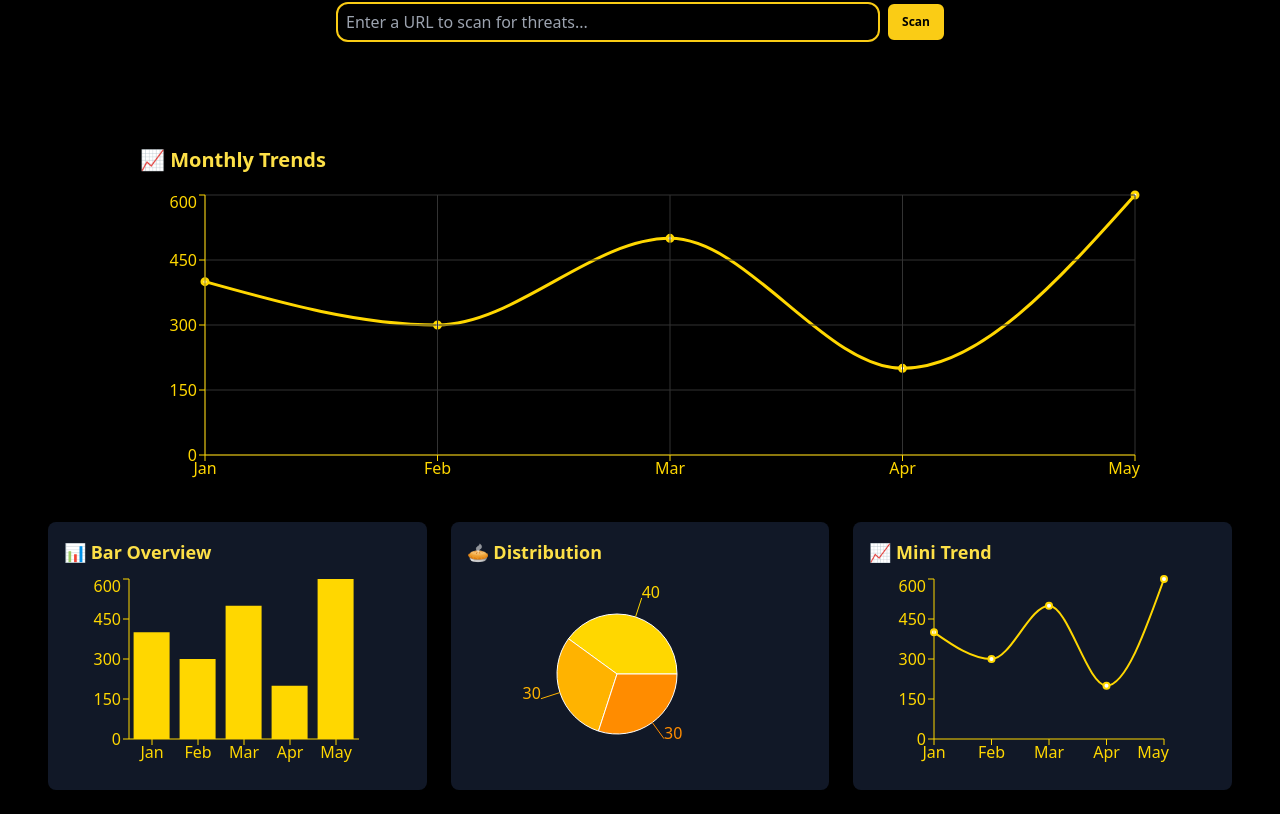
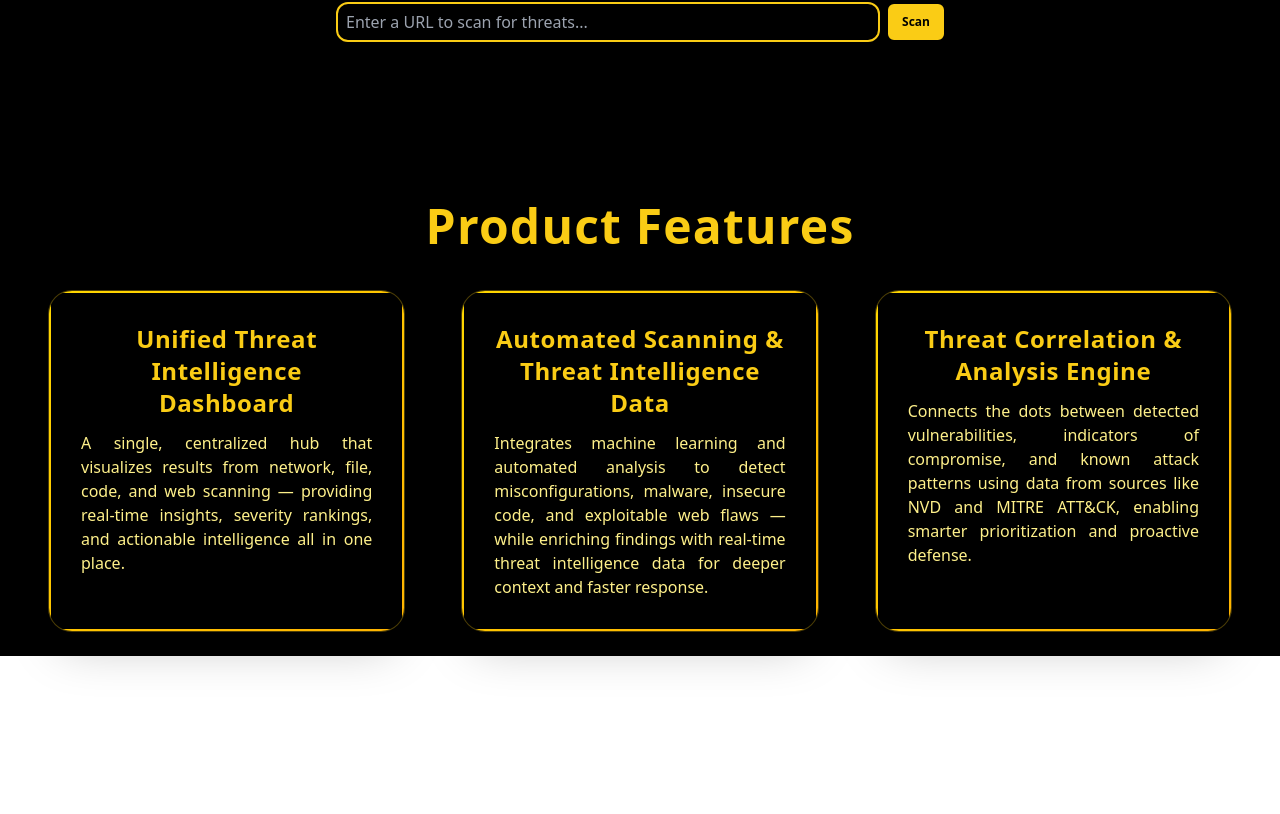
Before and after one commit to mr-asad-git/Threat-eagle, a React (Create React App) app: page / in a window 1280 px wide. Shown: the part 398-1212 px from the top of the page. After the commit the page ends 1054 px from the top, so only its background shows below. Built offline with nearby package versions, Linux system fonts and the light colour scheme; a web font is replaced by a local one.

Commit message:
Refactor GraphGrid component for improved structure and clarity

```diff
--- a/src/components/GraphGrid.js
+++ b/src/components/GraphGrid.js
@@ -1,85 +1,32 @@
-// GraphGrid.jsx
+'use client'
 import React from 'react';
-import {
-  LineChart, Line, CartesianGrid, XAxis, YAxis, Tooltip,
-  BarChart, Bar, PieChart, Pie, Cell
-} from 'recharts';
-
-const data = [
-  { name: 'Jan', value: 400 },
-  { name: 'Feb', value: 300 },
-  { name: 'Mar', value: 500 },
-  { name: 'Apr', value: 200 },
-  { name: 'May', value: 600 },
-];
-
-const pieData = [
-  { name: 'A', value: 40 },
-  { name: 'B', value: 30 },
-  { name: 'C', value: 30 },
-];
-
-const COLORS = ['#FFD700', '#FFB300', '#FF8C00'];
+// import { Brain, Zap, Search } from 'lucide-react';
 
 const GraphGrid = () => {
   return (
-    <div className="mt-2 p-6 bg-black text-yellow-300">
-      {/* Large Graph */}
-      <div className="w-full flex justify-center mb-8">
-        <div className="flex flex-col">
-        <h2 className="text-xl font-sans mb-4 font-bold">📈 Monthly Trends</h2>
-        <LineChart width={1000} height={300} data={data}>
-          <Line type="monotone" dataKey="value" stroke="#FFD700" strokeWidth={3} />
-          <CartesianGrid stroke="#333" />
-          <XAxis dataKey="name" stroke="#FFD700" />
-          <YAxis stroke="#FFD700" />
-          <Tooltip />
-        </LineChart></div>
-      </div>
-
-      {/* Grid of 3 Smaller Graphs */}
-      <div className="grid grid-cols-3 gap-6">
-        {/* Bar Chart */}
-        <div className="bg-gray-900 p-4 rounded-lg shadow-lg">
-          <h3 className="text-lg font-semibold mb-2 font-bold">📊 Bar Overview</h3>
-          <BarChart width={300} height={200} data={data}>
-            <Bar dataKey="value" fill="#FFD700" />
-            <XAxis dataKey="name" stroke="#FFD700" />
-            <YAxis stroke="#FFD700" />
-            <Tooltip />
-          </BarChart>
+    <div className="mt-16 p-6 bg-black text-yellow-300">
+      <h2 className="text-5xl font-bold text-yellow-400 mb-10 text-center tracking-wide">Product Features</h2>
+      <div className="grid grid-cols-1 md:grid-cols-3 gap-14">
+        {/* Feature 1 */}
+        <div className="relative rounded-3xl p-8 flex flex-col items-center bg-black/60 border border-yellow-400/30 shadow-2xl backdrop-blur-lg hover:scale-105 hover:shadow-yellow-400/40 transition-transform duration-300 group overflow-hidden">
+          <div className="absolute inset-0 pointer-events-none rounded-3xl border-2 border-yellow-400/20 group-hover:border-yellow-400/40" style={{borderImage: 'linear-gradient(135deg, #FFD700 0%, #FFB300 100%) 1'}}></div>
+          {/* <div className="relative z-10 text-6xl mb-4 animate-pulse">🧠</div> */}
+          <h3 className="relative z-10 text-2xl font-extrabold mb-3 text-yellow-400 text-center tracking-wide drop-shadow-lg">Unified Threat Intelligence Dashboard</h3>
+          <p className="relative z-10 text-yellow-200 text-justify text-base font-medium">A single, centralized hub that visualizes results from network, file, code, and web scanning — providing real-time insights, severity rankings, and actionable intelligence all in one place.</p>
         </div>
-
-        {/* Pie Chart */}
-        <div className="bg-gray-900 p-4 rounded-lg shadow-lg">
-          <h3 className="text-lg font-semibold mb-2 font-bold">🥧 Distribution</h3>
-          <PieChart width={300} height={200}>
-            <Pie
-              data={pieData}
-              cx="50%"
-              cy="50%"
-              outerRadius={60}
-              fill="#FFD700"
-              dataKey="value"
-              label
-            >
-              {pieData.map((entry, index) => (
-                <Cell key={`cell-${index}`} fill={COLORS[index % COLORS.length]} />
-              ))}
-            </Pie>
-            <Tooltip />
-          </PieChart>
+        {/* Feature 2 */}
+        <div className="relative rounded-3xl p-8 flex flex-col items-center bg-black/60 border border-yellow-400/30 shadow-2xl backdrop-blur-lg hover:scale-105 hover:shadow-yellow-400/40 transition-transform duration-300 group overflow-hidden">
+          <div className="absolute inset-0 pointer-events-none rounded-3xl border-2 border-yellow-400/20 group-hover:border-yellow-400/40" style={{borderImage: 'linear-gradient(135deg, #FFD700 0%, #FFB300 100%) 1'}}></div>
+          {/* <div className="relative z-10 text-6xl mb-4 animate-bounce">⚡</div> */}
+          <h3 className="relative z-10 text-2xl font-extrabold mb-3 text-yellow-400 text-center tracking-wide drop-shadow-lg">Automated Scanning & Threat Intelligence Data</h3>
+          <p className="relative z-10 text-yellow-200 text-justify text-base font-medium">Integrates machine learning and automated analysis to detect misconfigurations, malware, insecure code, and exploitable web flaws — while enriching findings with real-time threat intelligence data for deeper context and faster response.</p>
         </div>
-
-        {/* Another Line Chart */}
-        <div className="bg-gray-900 p-4 rounded-lg shadow-lg">
-          <h3 className="text-lg font-semibold mb-2 font-bold">📈 Mini Trend</h3>
-          <LineChart width={300} height={200} data={data}>
-            <Line type="monotone" dataKey="value" stroke="#FFD700" strokeWidth={2} />
-            <XAxis dataKey="name" stroke="#FFD700" />
-            <YAxis stroke="#FFD700" />
-            <Tooltip />
-          </LineChart>
+        {/* Feature 3 */}
+        <div className="relative rounded-3xl p-8 flex flex-col items-center bg-black/60 border border-yellow-400/30 shadow-2xl backdrop-blur-lg hover:scale-105 hover:shadow-yellow-400/40 transition-transform duration-300 group overflow-hidden">
+          <div className="absolute inset-0 pointer-events-none rounded-3xl border-2 border-yellow-400/20 group-hover:border-yellow-400/40" style={{borderImage: 'linear-gradient(135deg, #FFD700 0%, #FFB300 100%) 1'}}></div>
+          {/* <div className="relative z-10 text-6xl mb-4 animate-pulse">🔍</div> */}
+          <h3 className="relative z-10 text-2xl font-extrabold mb-3 text-yellow-400 text-center tracking-wide drop-shadow-lg">Threat Correlation & Analysis Engine</h3>
+          <p className="relative z-10 text-yellow-200 text-justify text-base font-medium">Connects the dots between detected vulnerabilities, indicators of compromise, and known attack patterns using data from sources like NVD and MITRE ATT&CK, enabling smarter prioritization and proactive defense.</p>
         </div>
       </div>
     </div>
```
